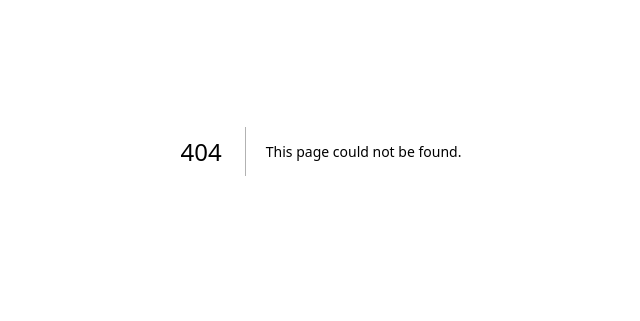
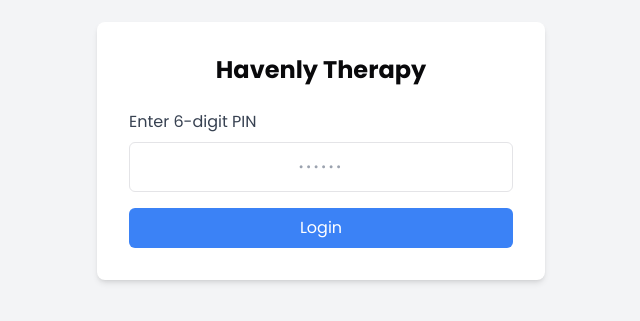
Before and after one commit to VarunChopra11/medbot2, a Next.js app: page /login in a window 1280 px wide. Before the commit this address had no page. Shown: the part 249-570 px from the top of the page, without its empty margins (319-959 px from the left). Built offline with nearby package versions, Linux system fonts and the light colour scheme.

Commit message:
feat: Add 6-digit based Login Authentication

```diff
--- a/app/layout.tsx
+++ b/app/layout.tsx
@@ -5,6 +5,7 @@ import "./globals.css";
 
 import { cn } from "@/utils";
 import { Poppins } from "next/font/google";
+import { AuthProvider } from "@/contexts/AuthContext";
 
 export const metadata: Metadata = {
   title: "Havenly Therapy",
@@ -34,7 +35,7 @@ export default function RootLayout({
       <body
         className={cn(GeistSans.variable, GeistMono.variable, " font-poppins")}
       >
-        {children}
+        <AuthProvider>{children}</AuthProvider>
       </body>
     </html>
   );
--- /dev/null
+++ b/app/login/page.tsx
@@ -0,0 +1,75 @@
+"use client";
+import React, { useState, useEffect, ChangeEvent, FormEvent } from "react";
+import { useRouter } from "next/navigation";
+import { useAuth } from "@/contexts/AuthContext";
+
+export default function LoginPage() {
+  const [pin, setPin] = useState<string>("");
+  const [error, setError] = useState<string>("");
+  const { login, isAuthenticated } = useAuth();
+  const router = useRouter();
+
+  useEffect(() => {
+    if (isAuthenticated) {
+      router.push("/");
+    }
+  }, [isAuthenticated, router]);
+
+  const handlePinChange = (e: ChangeEvent<HTMLInputElement>) => {
+    const value = e.target.value;
+    // Only allow digits and max 6 characters
+    if (/^\d*$/.test(value) && value.length <= 6) {
+      setPin(value);
+      if (error) setError("");
+    }
+  };
+
+  const handleSubmit = (e: FormEvent<HTMLFormElement>) => {
+    e.preventDefault();
+
+    if (pin.length !== 6) {
+      setError("PIN must be 6 digits");
+      return;
+    }
+
+    const success = login(pin);
+    if (success) {
+      router.push("/"); // Explicitly navigate on success
+    } else {
+      setError("Invalid PIN");
+    }
+  };
+
+  return (
+    <div className="min-h-screen flex items-center justify-center bg-gray-100">
+      <div className="bg-white p-8 rounded-lg shadow-md w-full max-w-md">
+        <h1 className="text-2xl font-bold text-center mb-6">Havenly Therapy</h1>
+
+        <form onSubmit={handleSubmit}>
+          <div className="mb-4">
+            <label className="block text-gray-700 mb-2" htmlFor="pin">
+              Enter 6-digit PIN
+            </label>
+            <input
+              id="pin"
+              type="password"
+              inputMode="numeric"
+              value={pin}
+              onChange={handlePinChange}
+              className="w-full px-4 py-2 border rounded-md focus:outline-none focus:ring-2 focus:ring-blue-500 text-center text-2xl tracking-widest"
+              placeholder="······"
+            />
+            {error && <p className="text-red-500 mt-2 text-sm">{error}</p>}
+          </div>
+
+          <button
+            type="submit"
+            className="w-full bg-blue-500 text-white py-2 px-4 rounded-md hover:bg-blue-600 focus:outline-none focus:ring-2 focus:ring-blue-500 focus:ring-offset-2"
+          >
+            Login
+          </button>
+        </form>
+      </div>
+    </div>
+  );
+}
--- /dev/null
+++ b/contexts/AuthContext.tsx
@@ -0,0 +1,70 @@
+"use client";
+import React, { createContext, useContext, useState, useEffect, ReactNode } from "react";
+import { useRouter } from "next/navigation";
+
+interface AuthContextType {
+  isAuthenticated: boolean;
+  login: (pin: string) => boolean;
+  logout: () => void;
+  loading: boolean;
+}
+
+const AuthContext = createContext<AuthContextType | undefined>(undefined);
+
+export const PIN = "542819";
+
+interface AuthProviderProps {
+  children: ReactNode;
+}
+
+export function AuthProvider({ children }: AuthProviderProps) {
+  const [isAuthenticated, setIsAuthenticated] = useState<boolean>(false);
+  const [loading, setLoading] = useState<boolean>(true);
+  const router = useRouter();
+
+  useEffect(() => {
+    if (typeof window !== 'undefined') {
+      const authStatus = sessionStorage.getItem("isAuthenticated");
+      setIsAuthenticated(authStatus === "true");
+      setLoading(false);
+    }
+  }, []);
+
+  const login = (pin: string): boolean => {
+    if (pin === PIN) {
+      // Store auth state in sessionStorage (will be cleared when browser session ends)
+      sessionStorage.setItem("isAuthenticated", "true");
+
+      // Set cookie with path but without long expiration
+      document.cookie = "isAuthenticated=true; path=/";
+
+      setIsAuthenticated(true);
+      return true;
+    }
+    return false;
+  };
+
+  const logout = (): void => {
+    sessionStorage.removeItem("isAuthenticated");
+
+    // Clear the authentication cookie
+    document.cookie = "isAuthenticated=false; path=/; max-age=0";
+
+    setIsAuthenticated(false);
+    router.push("/login");
+  };
+
+  return (
+    <AuthContext.Provider value={{ isAuthenticated, login, logout, loading }}>
+      {children}
+    </AuthContext.Provider>
+  );
+}
+
+export const useAuth = (): AuthContextType => {
+  const context = useContext(AuthContext);
+  if (context === undefined) {
+    throw new Error("useAuth must be used within an AuthProvider");
+  }
+  return context;
+};
```
Also changed, not shown: middleware.ts (added, +24 -0 lines), utils/withAuth.tsx (added, +32 -0 lines).
